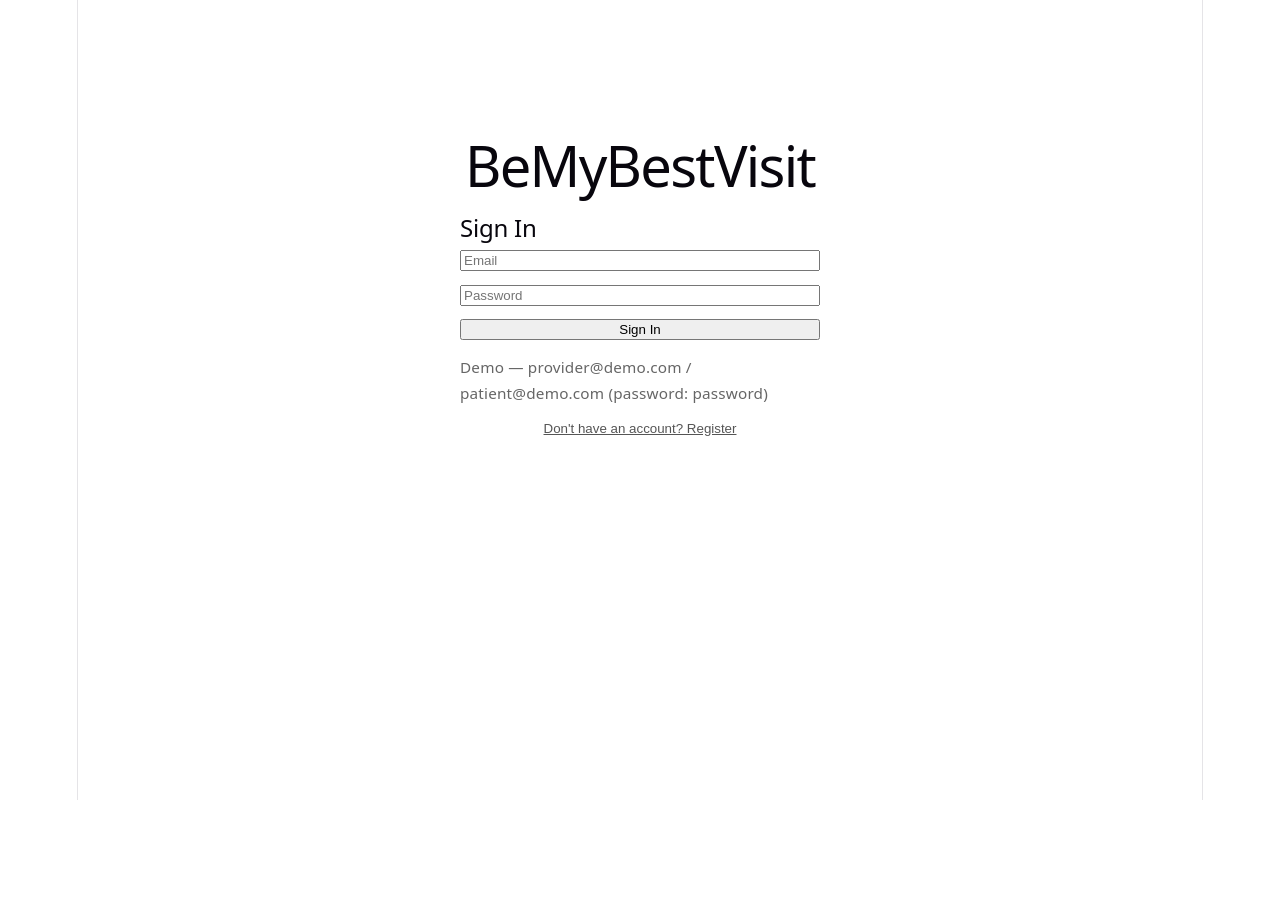
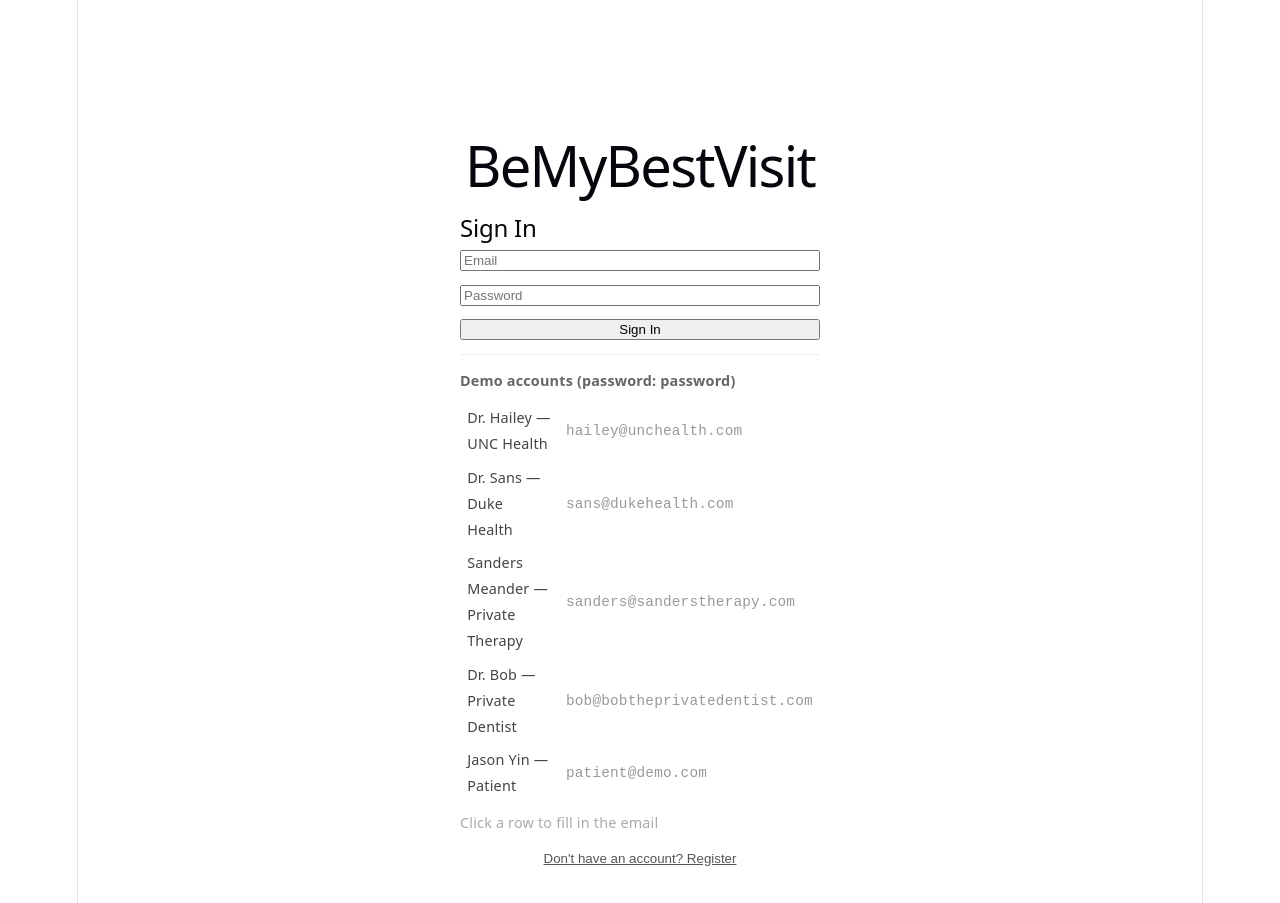
Before and after one commit to TheFluffyNebula/BeMyBestVisit, a React (Vite) app in the folder frontend/: page /login in a window 1280 px wide. Before the commit the page ends 800 px from the top, so only its background shows below. Built offline with nearby package versions, Linux system fonts and the light colour scheme.

Commit message:
login page

```diff
--- a/frontend/src/views/Login.tsx
+++ b/frontend/src/views/Login.tsx
@@ -128,9 +128,26 @@ export default function Login() {
           </button>
 
           {!isRegister && (
-            <p style={{ fontSize: '0.85rem', color: '#666', margin: 0 }}>
-              Demo — provider@demo.com / patient@demo.com (password: password)
-            </p>
+            <div style={{ fontSize: '0.8rem', color: '#666', borderTop: '1px solid #eee', paddingTop: '0.75rem' }}>
+              <p style={{ margin: '0 0 0.4rem', fontWeight: 'bold' }}>Demo accounts (password: password)</p>
+              <table style={{ width: '100%', borderCollapse: 'collapse' }}>
+                <tbody>
+                  {[
+                    { email: 'hailey@unchealth.com', label: 'Dr. Hailey — UNC Health' },
+                    { email: 'sans@dukehealth.com', label: 'Dr. Sans — Duke Health' },
+                    { email: 'sanders@sanderstherapy.com', label: 'Sanders Meander — Private Therapy' },
+                    { email: 'bob@bobtheprivatedentist.com', label: 'Dr. Bob — Private Dentist' },
+                    { email: 'patient@demo.com', label: 'Jason Yin — Patient' },
+                  ].map(({ email, label }) => (
+                    <tr key={email} style={{ cursor: 'pointer' }} onClick={() => setEmail(email)}>
+                      <td style={{ padding: '0.2rem 0.4rem', color: '#444' }}>{label}</td>
+                      <td style={{ padding: '0.2rem 0.4rem', color: '#999', fontFamily: 'monospace' }}>{email}</td>
+                    </tr>
+                  ))}
+                </tbody>
+              </table>
+              <p style={{ margin: '0.4rem 0 0', color: '#aaa' }}>Click a row to fill in the email</p>
+            </div>
           )}
 
           <button
```
